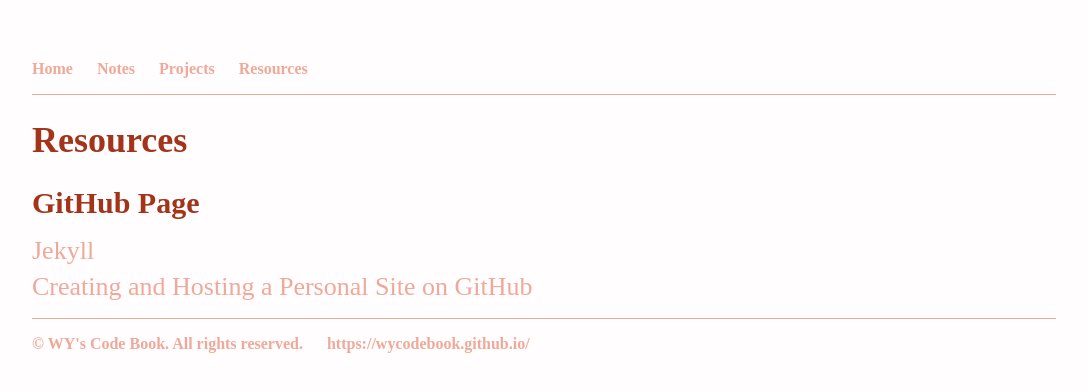
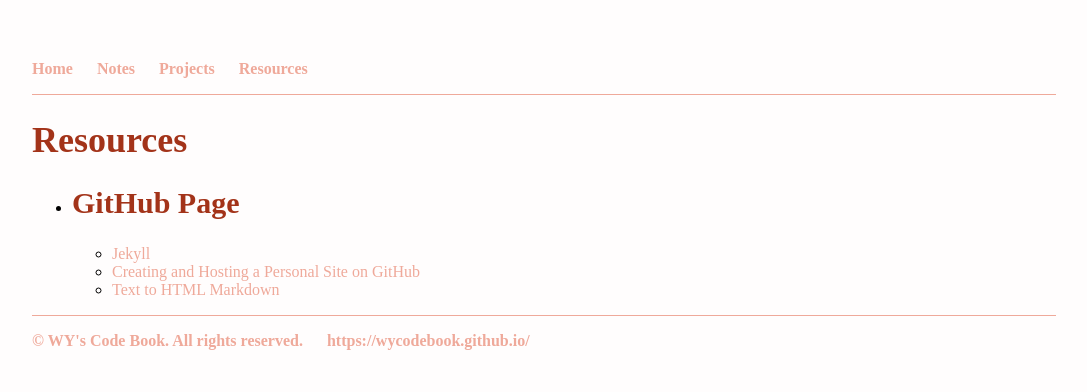
Before and after one commit to WYCodeBook/WYCodeBook.github.io, a Jekyll site: the page built from resource/index.html, in a window 1280 px wide. Shown: the top 392 px of the page, without its empty margins (96-1183 px from the left). Built offline with Jekyll 4.4.1, drawn with Linux system fonts in a browser that asks for light colours; some web fonts are replaced.

Commit message:
Update index.html

```diff
--- a/resource/index.html
+++ b/resource/index.html
@@ -3,6 +3,13 @@ layout: default
 title: Resources
 ---
 <h1>{{ page.title }}</h1>
-<h2>GitHub Page</h2>
-<p><a href="https://jekyllrb.com/"> Jekyll </a></p>
-<p><a href="http://jmcglone.com/guides/github-pages/"> Creating and Hosting a Personal Site on GitHub </a></p>
+
+<ul>
+  <li><h2>GitHub Page</h2>
+    <ul>
+      <li><a href="https://jekyllrb.com/"> Jekyll </a></li>
+      <li><a href="http://jmcglone.com/guides/github-pages/"> Creating and Hosting a Personal Site on GitHub </a></li>
+      <li><a href="http://packetlife.net/media/library/16/Markdown.pdf"> Text to HTML Markdown </a></li>
+    </ul>
+  </li>
+</ul>
```
